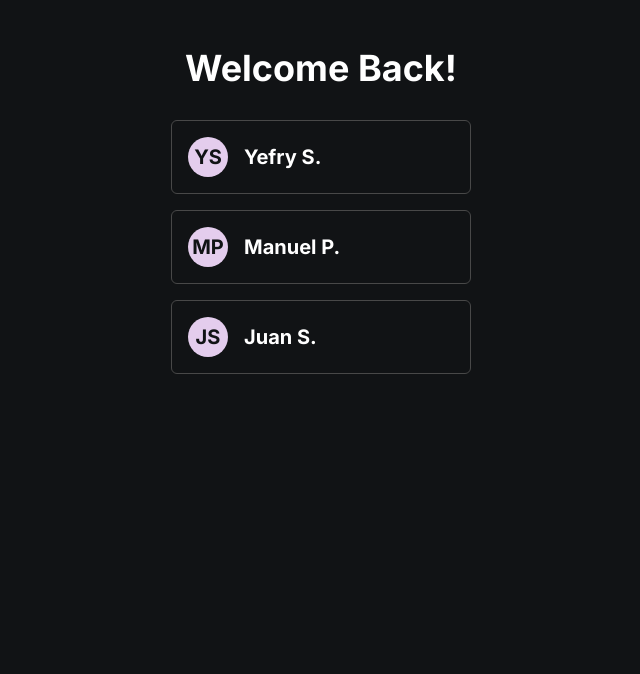
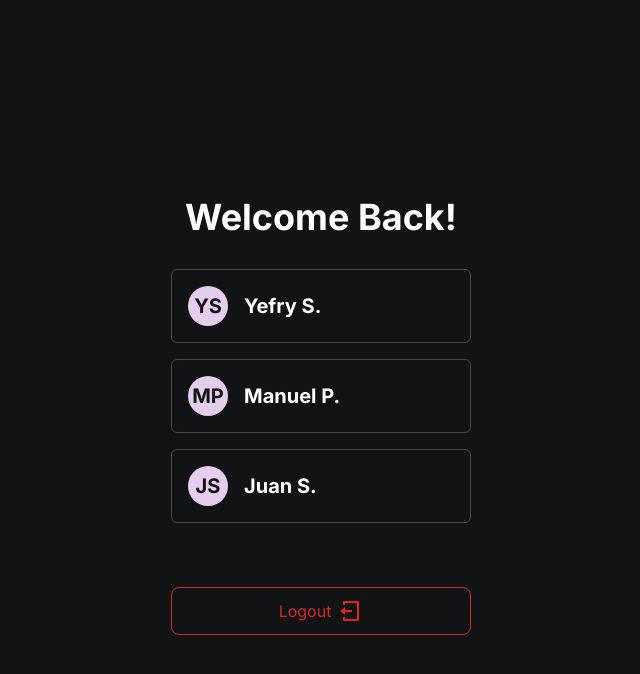
Before and after one commit to yefrysanchez/EzPOS, a React (Vite) app: page /clockin in a window 1280 px wide. Shown: the top 674 px of the page, without its empty margins (319-959 px from the left). Built offline with nearby package versions, Linux system fonts and the light colour scheme.

Commit message:
clockin / design done missing db conn

```diff
--- a/src/components/ClockInComponent/ClockInComponent.tsx
+++ b/src/components/ClockInComponent/ClockInComponent.tsx
@@ -1,18 +1,20 @@
+import { User } from "../../types/types";
 
 type ClockInComponentType = {
   name: string,
   lastName: string
+  user: User
 }
 
 
 
-const ClockInComponent: React.FC<ClockInComponentType> = ({name, lastName}) => {
+const ClockInComponent: React.FC<ClockInComponentType> = ({name, lastName, user}) => {
   return (
-    <div className="select-none mb-4 overflow-hidden flex items-center gap-4 duration-200 hover:bg-purple group cursor-pointer p-4 border border-gray max-w-[300px] mx-auto font-bold rounded-md text-xl">
-      <div className="bg-pink flex-shrink-0 group-hover:bg-white duration-200 text-black h-10 w-10 rounded-full flex items-center justify-center">
+    <div className={`${user?.name === name && "bg-purple"} select-none mb-4 overflow-hidden flex items-center gap-4 duration-200 hover:bg-purple group cursor-pointer p-4 border border-gray max-w-[300px] mx-auto font-bold rounded-md text-xl`}>
+      <div className={`${user?.name === name && "bg-white"} bg-pink flex-shrink-0 group-hover:bg-white duration-200 text-black h-10 w-10 rounded-full flex items-center justify-center`}>
         <span>{name[0]}{lastName[0]}</span>
       </div>
-      <div className="text-white group-hover:text-black duration-200 overflow-hidden text-nowrap whitespace-nowrap text-ellipsis">
+      <div className={` ${user?.name === name ? "text-black" : "text-white"}  group-hover:text-black duration-200 overflow-hidden text-nowrap whitespace-nowrap text-ellipsis`}>
 
         {name} {lastName[0]}.
       </div>
--- a/src/pages/ClockIn/ClockIn.tsx
+++ b/src/pages/ClockIn/ClockIn.tsx
@@ -3,34 +3,70 @@ import ClockInComponent from "../../components/ClockInComponent/ClockInComponent
 import KeyPad from "../../components/KeyPad/KeyPad";
 import { employees } from "../../dummyData/employee";
 import { User } from "../../types/types";
+import { motion } from "framer-motion";
+import { fadeUp } from "../../animations/animations";
+import { RiLogoutBoxLine } from "react-icons/ri";
+import Loading from "../../components/Loading/Loading";
 
 const ClockIn = () => {
   const [isSelected, setIsSelected] = useState(false);
-  const [user, setUser] = useState<User | undefined>();
+  const [user, setUser] = useState<User>();
+  const [isLoading, setIsLoading] = useState(false);
 
   const handleUser = (eUser: User) => {
     setIsSelected(true);
     setUser(eUser);
   };
 
+  const handleLogout = () => {
+    setIsLoading(true)
+    setTimeout(() => {
+      setIsLoading(false)
+    }, 3000);
+  };
+
   return (
     <div className="flex h-screen w-full">
-      <div
+      <div className="w-full flex flex-col items-center justify-center pb-4">
+        <motion.div
+          variants={fadeUp}
+          initial="initial"
+          animate="enter"
           className={`${isSelected ? "w-1/2" : "w-full"} p-12 overflow-hidden `}
         >
           <h1 className="font-bold text-white text-4xl text-center mb-8">
             Welcome Back!
           </h1>
-        <div className="overflow-y-scroll h-full hide-scrollbar-webkit hide-scrollbar-firefox">
+          <div className="flex flex-col overflow-y-scroll h-5/6 hide-scrollbar-webkit hide-scrollbar-firefox">
             {employees.map((e) => (
-            <div key={e.name} onClick={() => handleUser(e)}>
-              <ClockInComponent name={e.name} lastName={e.lastName} />
-            </div>
+              <button disabled={isLoading} key={e.name} onClick={() => handleUser(e)}>
+                <ClockInComponent user={user} name={e.name} lastName={e.lastName} />
+              </button>
             ))}
           </div>
+        </motion.div>
+        <button
+          disabled={isLoading}
+          onClick={handleLogout}
+          className={`flex flex-shrink-0 items-center justify-center gap-2 border ${
+            isLoading && "text-white bg-red-600"
+          } border-red-600 text-red-600 transition active:text-white active:bg-red-700 h-12 w-full max-w-[300px] rounded-lg`}
+          type="button"
+        >
+          {isLoading ? (
+            <Loading />
+          ) : (
+            <>
+              <span>Logout</span>
+              <span className="text-2xl">
+                <RiLogoutBoxLine />
+              </span>
+            </>
+          )}
+        </button>
       </div>
       {isSelected && (
-        <div className={`lg:w-1/2 absolute lg:static inset-0`}>
+        <div className={`lg:w-1/2 absolute lg:static inset-0 xl:flex-shrink-0`}>
           <KeyPad user={user} setIsSelected={setIsSelected} />
         </div>
       )}
--- a/src/pages/NewUserPage/NewUserPage.tsx
+++ b/src/pages/NewUserPage/NewUserPage.tsx
@@ -6,7 +6,7 @@ import Step3 from "../../components/MultiFormSteps/Step3";
 
 
 const NewUserPage = () => {
-  const [step, setStep] = useState(3);
+  const [step, setStep] = useState(1);
 
   const multiFormSteps = (stepNum: number) => {
     switch (stepNum) {
```
Lines whose indentation alone changed are shown as unchanged.
